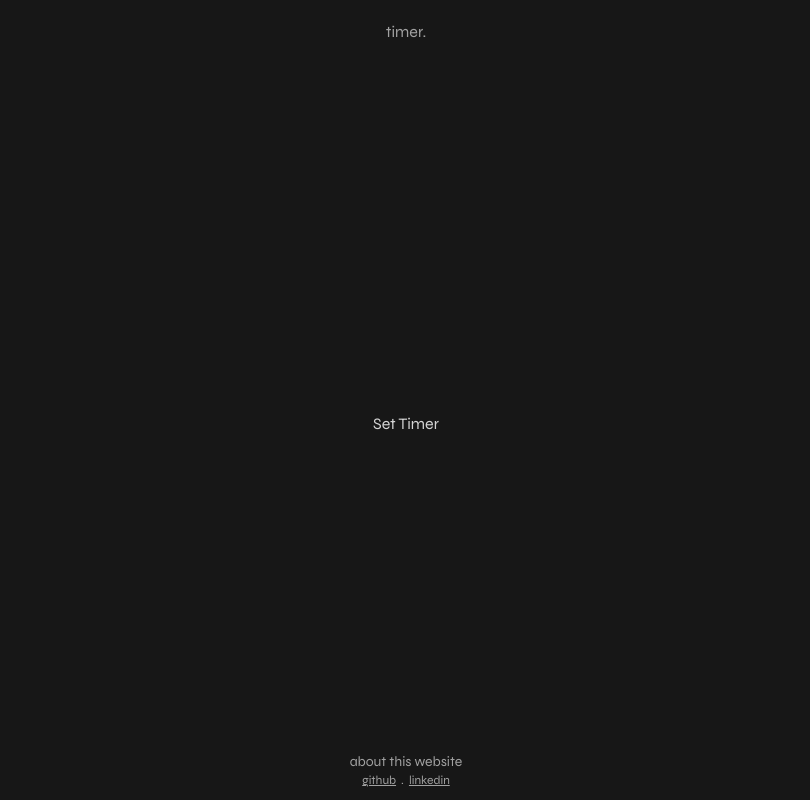
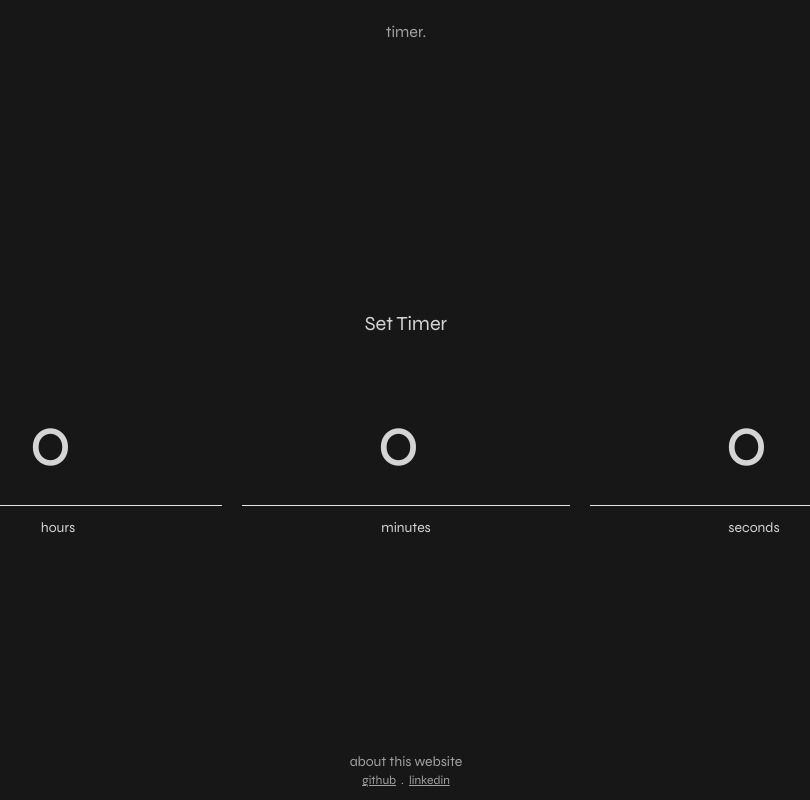
Before and after one commit to limitlez2020/timer-app, a Next.js app: page / in a window 1280 px wide. Both pictures are taken after a click on the button "start timer". Shown: the whole page, without its empty margins (234-1044 px from the left). Built offline with nearby package versions, Linux system fonts and the light colour scheme.

Commit message:
Implemented the input fields for setting the timer -- hours, minutes, seconds. Also made some minor UI tweaks in the timer screen. Might make the timer screen a sepreate page of it's own tomorrow

```diff
--- a/app/page.js
+++ b/app/page.js
@@ -54,8 +54,26 @@ export default function Home() {
       {/* Body: */}
       {timerScrn ? (
         /* Timer Screen Body */
-        <div className="flex flex-col w-full h-full mt-10 bg-neutral-900 justify-center items-center">
-          <div className="text-neutral-300">Set Timer</div>
+        <div className="flex flex-col w-full h-full mt-10 justify-center items-center bg-neutral-900 text-neutral-300">
+          <p className="text-neutral-300 mb-10 text-xl">Set Timer</p>
+          {/* Input fields */}
+          <div className="flex flex-row w-4/5 justify-between items-center gap-5 text-7xl">
+            {/* Hour */}
+            <div className="flex flex-col justify-center items-center w-1/3">
+              <input type="number" className="flex w-full border-b p-5 border-neutral-200 text-center" min={0} defaultValue={0}/>
+              <p className="text-sm mt-3">hours</p>
+            </div>
+            {/* Minute */}
+            <div className="flex flex-col justify-center items-center w-1/3">
+              <input type="number" className="flex w-full border-b p-5 border-neutral-200 text-center" min={0} max={59} defaultValue={0}/>
+              <p className="text-sm mt-3">minutes</p>
+            </div>
+            {/* Seconds */}
+            <div className="flex flex-col justify-center items-center w-1/3">
+              <input type="number" className="flex w-full border-b p-5 border-neutral-200 text-center" min={0} max={59} defaultValue={0}/>
+              <p className="text-sm mt-3">seconds</p>
+            </div>
+          </div>
         </div>
 
       ) : (
```
